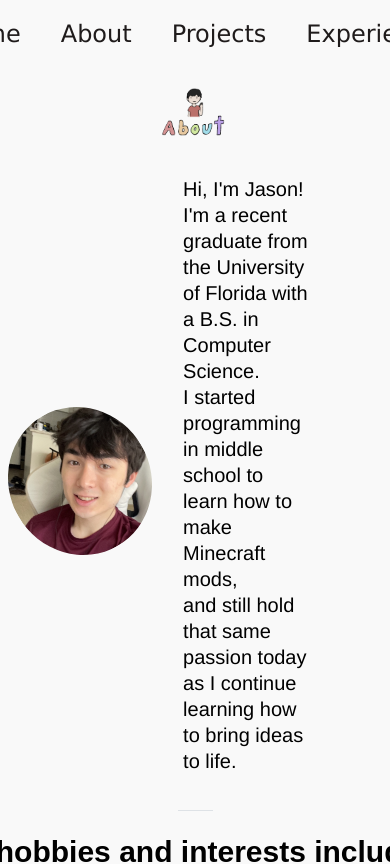
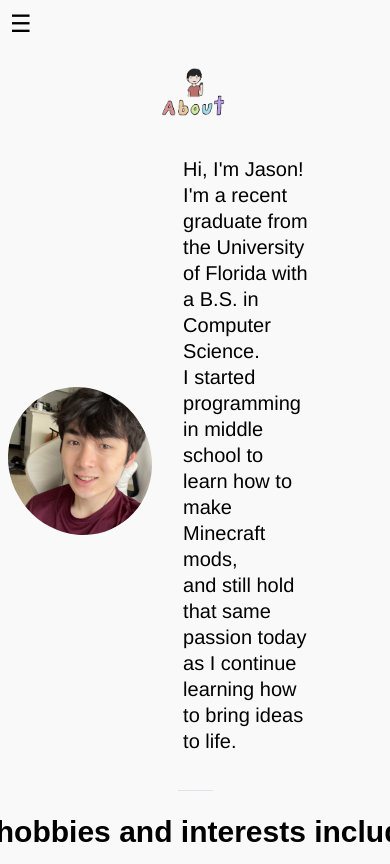
Before and after one commit to pkyu/portfolio, a React (Create React App) app: page /about in a window 390 px wide. Shown: the top 864 px of the page. Built offline with nearby package versions, Linux system fonts and the light colour scheme.

Commit message:
links and navbar mobile

```diff
--- a/src/components/Navbar.js
+++ b/src/components/Navbar.js
@@ -1,11 +1,20 @@
-import React from 'react';
+import React, { useState } from 'react';
 import { Link } from 'react-router-dom';
 import './Navbar.scss';
 
 const Navbar = () => {
+  const [isOpen, setIsOpen] = useState(false);
+
+  const toggleMenu = () => {
+    setIsOpen(!isOpen);
+  };
+
   return (
     <nav className="navbar">
-      <ul>
+      <div className="hamburger" onClick={toggleMenu}>
+        <span className={isOpen ? 'open' : ''}>&#9776;</span>
+      </div>
+      <ul className={isOpen ? 'active' : ''}>
         <li><Link to="/">Home</Link></li>
         <li><Link to="/about">About</Link></li>
         <li><Link to="/projects">Projects</Link></li>
--- a/src/components/Navbar.scss
+++ b/src/components/Navbar.scss
@@ -9,27 +9,76 @@
   z-index: 1000;
   display: flex;
   justify-content: center;
+  align-items: center;
+
+  .hamburger {
+    cursor: pointer;
+    display: none;
+
+    span {
+      font-size: 24px;
+      color: black;
+    }
   }
 
-  .navbar ul {
+  ul {
     list-style: none;
     margin: 0;
     padding: 0;
     display: flex;
+
+    li {
+      margin: 0 10px;
     }
 
-  .navbar li {
-    margin: 0 20px;
-  }
-
-  .navbar a {
+    a {
       font-family: Verdana, sans-serif;
       color: #1f1b1b;
       text-decoration: none;
       font-size: 24px;
       transition: color 0.3s;
+
+      &:hover {
+        color: #6a80c2;
+      }
     }
 
-  .navbar a:hover {
-    color: #6a80c2;
+    &.active {
+      display: block;
+      position: absolute;
+      top: 100%;
+      left: 0;
+      width: 100%;
+      background-color: #f9f9f9;
+      flex-direction: column;
+      z-index: 999;
+
+      li {
+        margin: 10px 0;
       }
+    }
+  }
+
+  @media (max-width: 768px) {
+    justify-content: space-between;
+    padding: 10px;
+
+    .hamburger {
+      display: block;
+    }
+
+    ul {
+      display: none;
+      flex-direction: column;
+      padding-left: 10px;
+    }
+
+    li {
+      margin: 0 5px;
+    }
+
+    a {
+      font-size: 18px;
+    }
+  }
+}
--- a/src/pages/home/Home.js
+++ b/src/pages/home/Home.js
@@ -1,8 +1,8 @@
 import React from 'react';
 import { Link } from 'react-router-dom';
 import home from '../../assets/sitewallpaper.png';
-import portfoliotitle from '../../assets/portfoliotitle.png';
 import arrowright from '../../assets/arrow-right.png';
+import Jason_Baron_resume from '../../assets/Jason_Baron_resume.pdf';
 import './Home.scss';
 
 const Home = () => {
@@ -13,7 +13,13 @@ const Home = () => {
         <div className='home-page-text-container'>
           <div className='home-left'>
             <h1>Jason's Portfolio</h1>
-            <h2>Sept. 2024</h2>
+            <h2>
+              <a href={Jason_Baron_resume} download="Jason_Baron_resume.pdf" className="resume-link">Resume</a>
+              <span> / </span>
+              <a href="https://www.linkedin.com/in/jason-xb" target="_blank" rel="noopener noreferrer" className="resume-link">LinkedIn</a>
+              <span> / </span>
+              <a href="mailto:jasonbaronx@gmail.com" className="resume-link">Email</a>
+            </h2>
           </div>
           <div className='home-right'>
             <h2>
--- a/src/pages/home/Home.scss
+++ b/src/pages/home/Home.scss
@@ -25,6 +25,15 @@
                 h2 {
                     margin-top: -2.5rem;
                 }
+                .resume-link {
+                    color: #1f1b1b;
+                    text-decoration: none;
+                    font-size: 28px;
+                    transition: color 0.3s;
+                    &:hover {
+                        color: #6a80c2;
+                    }
+                }
             }
             .home-right {
                 text-align: right;
@@ -34,6 +43,10 @@
                     a {
                         text-decoration: none;
                         color: inherit;
+                        transition: color 0.3s;
+                        &:hover {
+                            color: #6a80c2;
+                        }
                     }
                     .arrow-icon {
                         width: 20px;
@@ -43,7 +56,6 @@
                         position: relative;
                         bottom: 2px;
                     }
-
                 }
             }
         }
```
Also changed, not shown: 1 other file (tests, documents, lock files or other folders). Lines whose indentation alone changed are shown as unchanged.
